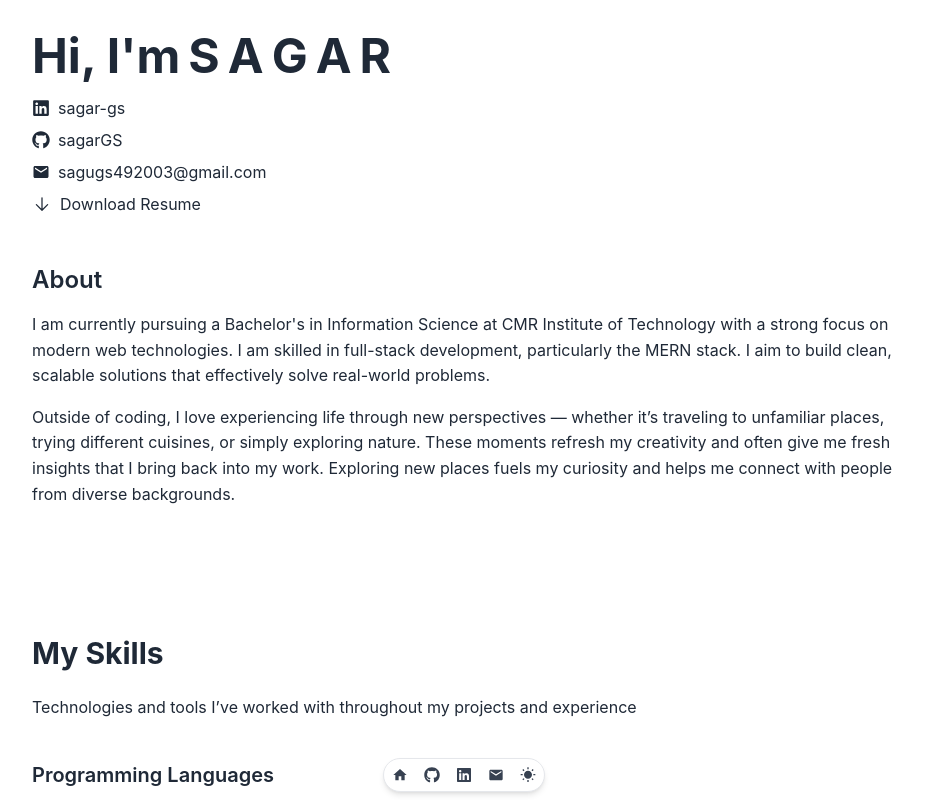
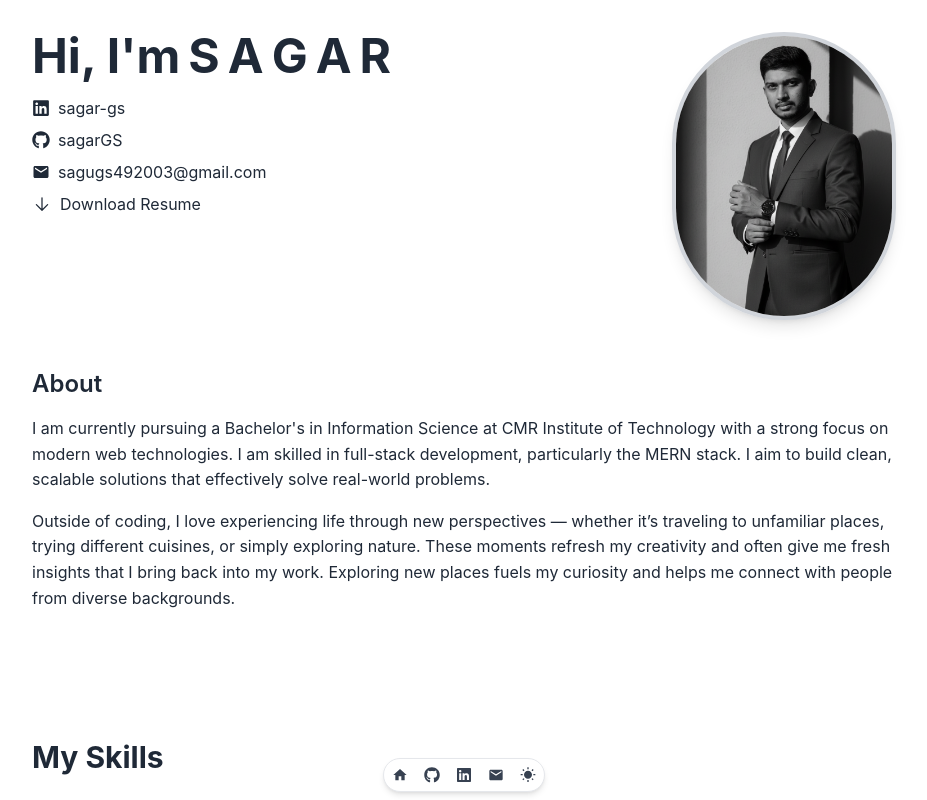
Before and after one commit to SAGARGS4/portfolio_website, a Next.js app: page / in a window 1280 px wide. Shown: the top 800 px of the page, without its empty margins (176-1103 px from the left). Built offline with nearby package versions, Linux system fonts and the light colour scheme.

Commit message:
Initial commit

```diff
--- a/components/Header.js
+++ b/components/Header.js
@@ -17,7 +17,7 @@ export default function Header() {
 			{/* Top Section: Name, Links, Profile */}
 			<div className="flex flex-col md:flex-row items-center md:items-start justify-between gap-8">
 				{/* Left: Name + Links */}
-				<div className="flex flex-col items-start text-center md:text-left gap-4">
+				<div className="flex flex-col items-start text-center md:text-left gap-4 md:order-1">
 					<h1 className="text-2xl sm:text-3xl md:text-5xl font-bold flex flex-wrap gap-[8px] justify-start">
 						Hi, I'm{" "}
 						{nameLetters.map((char, index) => (
@@ -87,18 +87,18 @@ export default function Header() {
 					</div>
 				</div>
 
-				{/* <motion.div
+				<motion.div
 					initial={{ opacity: 0, scale: 0.8 }}
 					animate={{ opacity: 1, scale: 1 }}
 					transition={{ duration: 0.5, delay: 1 }}
-					className="w-28 h-28 sm:w-32 sm:h-32 md:w-40 md:h-40 rounded-full overflow-hidden border-4 border-gray-300 shadow-lg"
+					className="w-30 h-56 sm:w-44 sm:h-64 md:w-56 md:h-72 rounded-full overflow-hidden border-4 border-gray-300 shadow-lg md:order-2"
 				>
 					<img
-						src="/profile.jpg"
+						src="/profile.png"
 						alt="Profile"
 						className="w-full h-full object-cover"
 					/>
-				</motion.div> */}
+				</motion.div>
 			</div>
 
 			<nav
@@ -123,7 +123,7 @@ export default function Header() {
 						label: "LinkedIn",
 					},
 					{
-						href: "mailto:sagargs244@gmail.com",
+						href: "mailto:sagugs492003@gmail.com",
 						icon: <MdEmail className="w-4 h-4" />,
 						label: "Email",
 					},
```
Also changed, not shown: public/profile.png (added).
